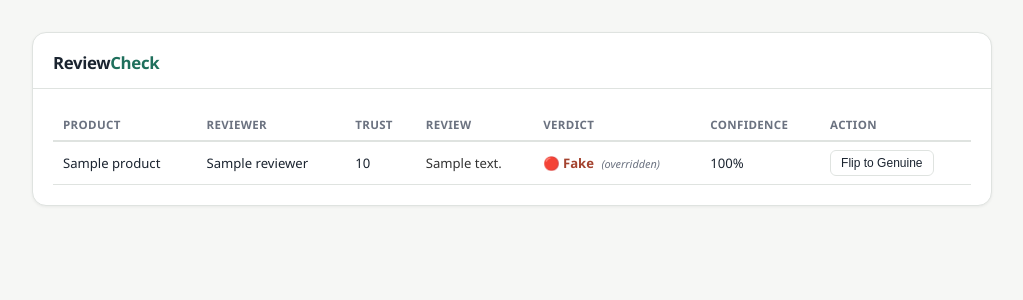
After one commit to Mahjabeen2004/fake-review-detector, a Django app: page /admin-dashboard/ in a window 1280 px wide. The commit adds this page. Shown: the top 300 px of the page, without its empty margins (128-1151 px from the left). Run offline with Django 5.2, Linux system fonts and the light colour scheme; a user stored in the database is signed in; tables that the repository leaves empty hold one stand-in row (values such as "Sample post"); parts of the project's set-up code (start-up, migrations or seed data) failed here and were passed over.

Commit message:
Day 5: real reviewer trust scores from database, Admin Dashboard with override buttons

```diff
--- a/reviews/static/reviews/style.css
+++ b/reviews/static/reviews/style.css
@@ -212,3 +212,43 @@ input[type=text]{
 .stat-box .lbl{font-size:0.7rem;color:var(--muted);}
 .split-bar{height:10px;border-radius:4px;overflow:hidden;margin-top:12px;background:#e2e5e2;}
 .split-fill{height:100%;float:left;}
+.screen.wide{max-width:960px;}
+.admin-table{
+  width:100%;
+  border-collapse:collapse;
+  font-size:0.82rem;
+}
+.admin-table th{
+  text-align:left;
+  padding:8px 10px;
+  border-bottom:2px solid var(--line);
+  color:var(--muted);
+  font-size:0.72rem;
+  text-transform:uppercase;
+  letter-spacing:0.03em;
+}
+.admin-table td{
+  padding:8px 10px;
+  border-bottom:1px solid var(--line);
+  vertical-align:middle;
+}
+.admin-table td.fake{color:var(--danger);font-weight:600;}
+.admin-table td.genuine{color:var(--trust);font-weight:600;}
+.admin-table .snippet{max-width:220px;color:#333;}
+.overridden-tag{
+  font-size:0.68rem;
+  color:var(--muted);
+  font-weight:400;
+  font-style:italic;
+  margin-left:4px;
+}
+.override-btn{
+  background:none;
+  border:1px solid var(--line);
+  border-radius:6px;
+  padding:5px 10px;
+  font-size:0.75rem;
+  cursor:pointer;
+  color:var(--ink);
+}
+.override-btn:hover{background:#f1f2f0;}
--- /dev/null
+++ b/reviews/templates/reviews/admin_dashboard.html
@@ -0,0 +1,46 @@
+{% extends 'reviews/base.html' %}
+{% block title %}Admin Dashboard — ReviewCheck{% endblock %}
+{% block screen_class %}wide{% endblock %}
+
+{% block content %}
+
+<table class="admin-table">
+  <thead>
+    <tr>
+      <th>Product</th>
+      <th>Reviewer</th>
+      <th>Trust</th>
+      <th>Review</th>
+      <th>Verdict</th>
+      <th>Confidence</th>
+      <th>Action</th>
+    </tr>
+  </thead>
+  <tbody>
+    {% for review in reviews %}
+    <tr>
+      <td>{{ review.product.name }}</td>
+      <td>{{ review.reviewer.name|default:"—" }}</td>
+      <td>{% if review.reviewer %}{{ review.reviewer.trust_score|floatformat:0 }}{% else %}—{% endif %}</td>
+      <td class="snippet">{{ review.text|truncatechars:60 }}</td>
+      <td class="{{ review.final_label }}">
+        {% if review.final_label == 'fake' %}🔴 Fake{% else %}🟢 Genuine{% endif %}
+        {% if review.is_overridden %}<span class="overridden-tag">(overridden)</span>{% endif %}
+      </td>
+      <td>{{ review.confidence_percent }}%</td>
+      <td>
+        <form method="post" action="{% url 'override_review' review.id %}">
+          {% csrf_token %}
+          <button type="submit" class="override-btn">
+            Flip to {% if review.final_label == 'fake' %}Genuine{% else %}Fake{% endif %}
+          </button>
+        </form>
+      </td>
+    </tr>
+    {% empty %}
+    <tr><td colspan="7">No reviews yet.</td></tr>
+    {% endfor %}
+  </tbody>
+</table>
+
+{% endblock %}
--- a/reviews/templates/reviews/base.html
+++ b/reviews/templates/reviews/base.html
@@ -8,7 +8,7 @@
 </head>
 <body>
 
-<div class="screen">
+<div class="screen {% block screen_class %}{% endblock %}">
   <div class="app-header">
     <div class="logo">Review<span>Check</span></div>
   </div>
--- a/reviews/urls.py
+++ b/reviews/urls.py
@@ -7,7 +7,9 @@ Maps web addresses to the view functions in views.py.
 /result/<id>/                -> result for one specific saved review
 /submit/bulk/                -> bulk submit form (paste multiple reviews)
 /bulk-results/<batch_id>/    -> results for just ONE bulk batch
-/product-summary/<id>/       -> all-time aggregate stats for one product
+/product-summary/<batch_id>/ -> aggregate stats for one batch
+/admin-dashboard/            -> custom dashboard, all reviews + override buttons
+/override/<id>/              -> flips one review's verdict (POST only)
 """
 
 from django.urls import path
@@ -19,4 +21,6 @@ urlpatterns = [
     path('submit/bulk/', views.submit_bulk_review, name='submit_bulk_review'),
     path('bulk-results/<uuid:batch_id>/', views.bulk_results, name='bulk_results'),
     path('product-summary/<uuid:batch_id>/', views.product_summary, name='product_summary'),
+    path('admin-dashboard/', views.admin_dashboard, name='admin_dashboard'),
+    path('override/<int:review_id>/', views.override_review, name='override_review'),
 ]
--- a/reviews/views.py
+++ b/reviews/views.py
@@ -26,10 +26,14 @@ import os
 import pickle
 import uuid
 
+import pandas as pd
 from django.conf import settings
+from django.contrib.admin.views.decorators import staff_member_required
 from django.shortcuts import render, redirect, get_object_or_404
+from django.views.decorators.http import require_POST
 
 from preprocess_aayush import preprocess_text
+from reviewer_trust import compute_trust_score
 from .models import Product, Reviewer, Review
 
 
@@ -49,6 +53,41 @@ with open(VECTORIZER_PATH, 'rb') as f:
 # Maps the model's real output labels to what we display/store internally.
 # NEVER change this mapping during training -- only used here, at display/save time.
 LABEL_MAP = {'__label1__': 'fake', '__label2__': 'genuine'}
+
+# The reverse mapping -- needed because reviewer_trust.py's compute_trust_score()
+# was already tested and committed expecting the ORIGINAL '__label1__'/'__label2__'
+# format. Rather than touch that already-working file, we translate our internal
+# 'fake'/'genuine' values back before handing data to it.
+INTERNAL_TO_TRAINING_LABEL = {'fake': '__label1__', 'genuine': '__label2__'}
+
+
+def refresh_reviewer_trust_score(reviewer):
+    """
+    Recomputes and saves ONE reviewer's trust score using their REAL review
+    history from the database -- reusing the exact same compute_trust_score()
+    logic already tested on dummy data (Day 1), completely unchanged.
+
+    Called whenever:
+      - that reviewer posts a new single review, or
+      - an admin overrides one of their reviews' verdict (Fake <-> Genuine)
+    """
+    reviews = Review.objects.filter(reviewer=reviewer)
+    if not reviews.exists():
+        return
+
+    data = {'reviewer_name': [], 'review_text': [], 'predicted_label': [], 'timestamp': []}
+    for r in reviews:
+        data['reviewer_name'].append(reviewer.name)
+        data['review_text'].append(r.text)
+        data['predicted_label'].append(INTERNAL_TO_TRAINING_LABEL[r.final_label])
+        data['timestamp'].append(r.created_at)
+
+    df = pd.DataFrame(data)
+    df['timestamp'] = pd.to_datetime(df['timestamp'])
+
+    trust_score, _, _, _ = compute_trust_score(df)
+    reviewer.trust_score = trust_score
+    reviewer.save()
 
 
 def get_top_words(vectorized_input, class_index, top_n=5):
@@ -118,6 +157,9 @@ def submit_review(request):
             reviewer=reviewer,
             **result,
         )
+
+        if reviewer:
+            refresh_reviewer_trust_score(reviewer)
 
         return redirect('review_result', review_id=review.id)
 
@@ -205,3 +247,46 @@ def product_summary(request, batch_id):
         'fake_pct': fake_pct,
     }
     return render(request, 'reviews/product_summary.html', context)
+
+
+@staff_member_required
+def admin_dashboard(request):
+    """
+    Custom Admin Dashboard (Screen 3 from the mockup) -- separate from
+    Django's built-in /admin/. Lists every review with its verdict,
+    reviewer trust score, and an override button.
+
+    @staff_member_required means only logged-in staff/superuser accounts
+    can reach this page -- anyone else gets redirected to the admin login.
+    """
+    reviews = Review.objects.select_related('product', 'reviewer').order_by('-created_at')
+    return render(request, 'reviews/admin_dashboard.html', {'reviews': reviews})
+
+
+@staff_member_required
+@require_POST
+def override_review(request, review_id):
+    """
+    Flips one review's verdict (Fake <-> Genuine). The ORIGINAL model
+    prediction is never touched -- only override_label and is_overridden
+    change, so we always keep both "what the model said" and "what the
+    admin corrected it to."
+
+    If the review has a reviewer attached, their trust score is
+    recalculated immediately using the corrected label.
+    """
+    review = get_object_or_404(Review, id=review_id)
+
+    # Figure out the new label FIRST, before changing anything -- final_label
+    # depends on is_overridden, so if we flip is_overridden before checking
+    # the current verdict, we'd be checking against a value that isn't set yet.
+    new_label = 'genuine' if review.final_label == 'fake' else 'fake'
+
+    review.override_label = new_label
+    review.is_overridden = True
+    review.save()
+
+    if review.reviewer:
+        refresh_reviewer_trust_score(review.reviewer)
+
+    return redirect('admin_dashboard')
```
